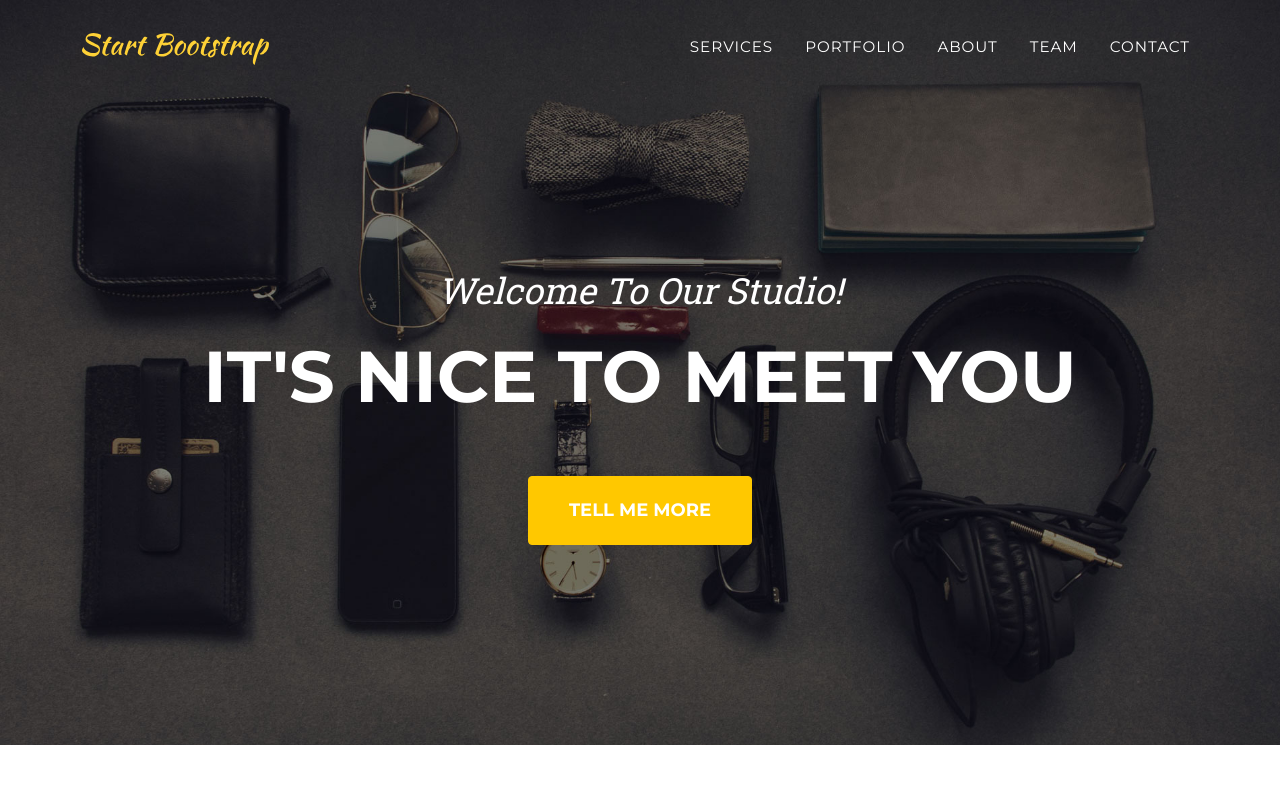
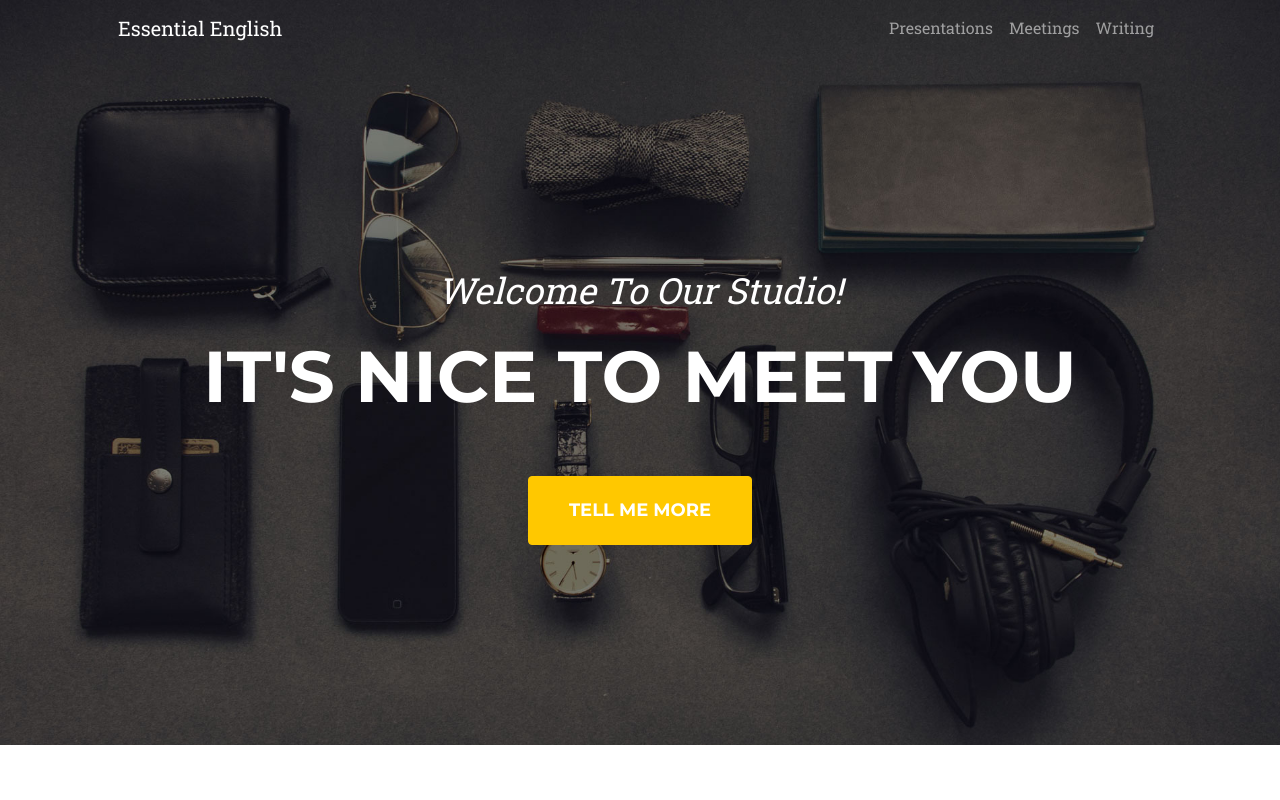
Before and after one commit to EssentialEnglish/Eigo, a plain HTML site: page index.html in a window 1280 px wide. Shown: the top 800 px of the page. Drawn offline with Linux system fonts and the light colour scheme.

Commit message:
Update index.html

```diff
--- a/index.html
+++ b/index.html
@@ -17,21 +17,16 @@
         <link href="css/styles.css" rel="stylesheet" />
     </head>
     <body id="page-top">
-        <!-- Navigation-->
-        <nav class="navbar navbar-expand-lg navbar-dark fixed-top" id="mainNav">
-            <div class="container">
-                <a class="navbar-brand" href="#page-top"><img src="assets/img/navbar-logo.svg" alt="..." /></a>
-                <button class="navbar-toggler" type="button" data-bs-toggle="collapse" data-bs-target="#navbarResponsive" aria-controls="navbarResponsive" aria-expanded="false" aria-label="Toggle navigation">
-                    Menu
-                    <i class="fas fa-bars ms-1"></i>
-                </button>
+          <!-- Navigation-->
+        <nav class="navbar navbar-expand-lg navbar-dark navbar-custom fixed-top">
+            <div class="container px-5">
+                <a class="navbar-brand" href="#page-top">Essential English</a>
+                <button class="navbar-toggler" type="button" data-bs-toggle="collapse" data-bs-target="#navbarResponsive" aria-controls="navbarResponsive" aria-expanded="false" aria-label="Toggle navigation"><span class="navbar-toggler-icon"></span></button>
                 <div class="collapse navbar-collapse" id="navbarResponsive">
-                    <ul class="navbar-nav text-uppercase ms-auto py-4 py-lg-0">
-                        <li class="nav-item"><a class="nav-link" href="#services">Services</a></li>
-                        <li class="nav-item"><a class="nav-link" href="#portfolio">Portfolio</a></li>
-                        <li class="nav-item"><a class="nav-link" href="#about">About</a></li>
-                        <li class="nav-item"><a class="nav-link" href="#team">Team</a></li>
-                        <li class="nav-item"><a class="nav-link" href="#contact">Contact</a></li>
+                    <ul class="navbar-nav ms-auto">
+                        <li class="nav-item"><a class="nav-link" href="#scroll">Presentations</a></li>
+                        <li class="nav-item"><a class="nav-link" href="#scroll1">Meetings</a></li>
+                        <li class="nav-item"><a class="nav-link" href="#scroll2">Writing</a></li>
                     </ul>
                 </div>
             </div>
```
